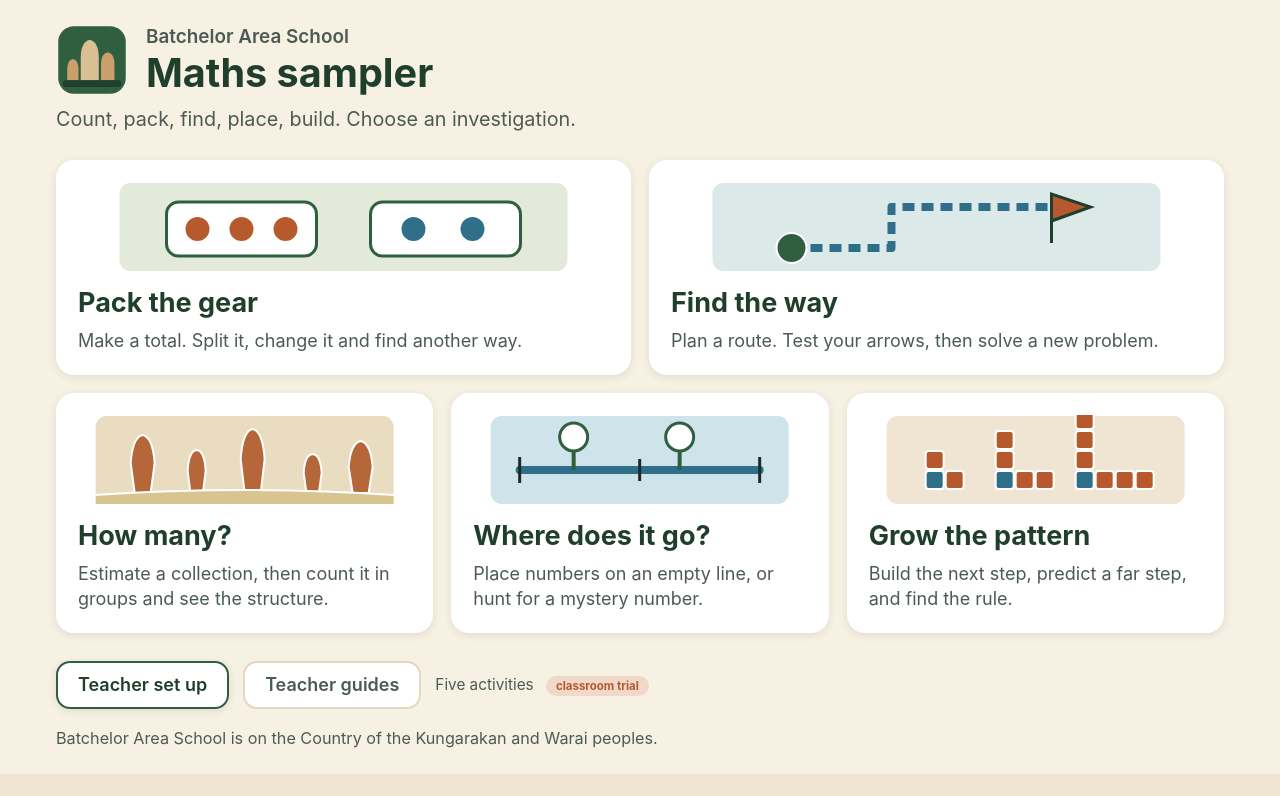
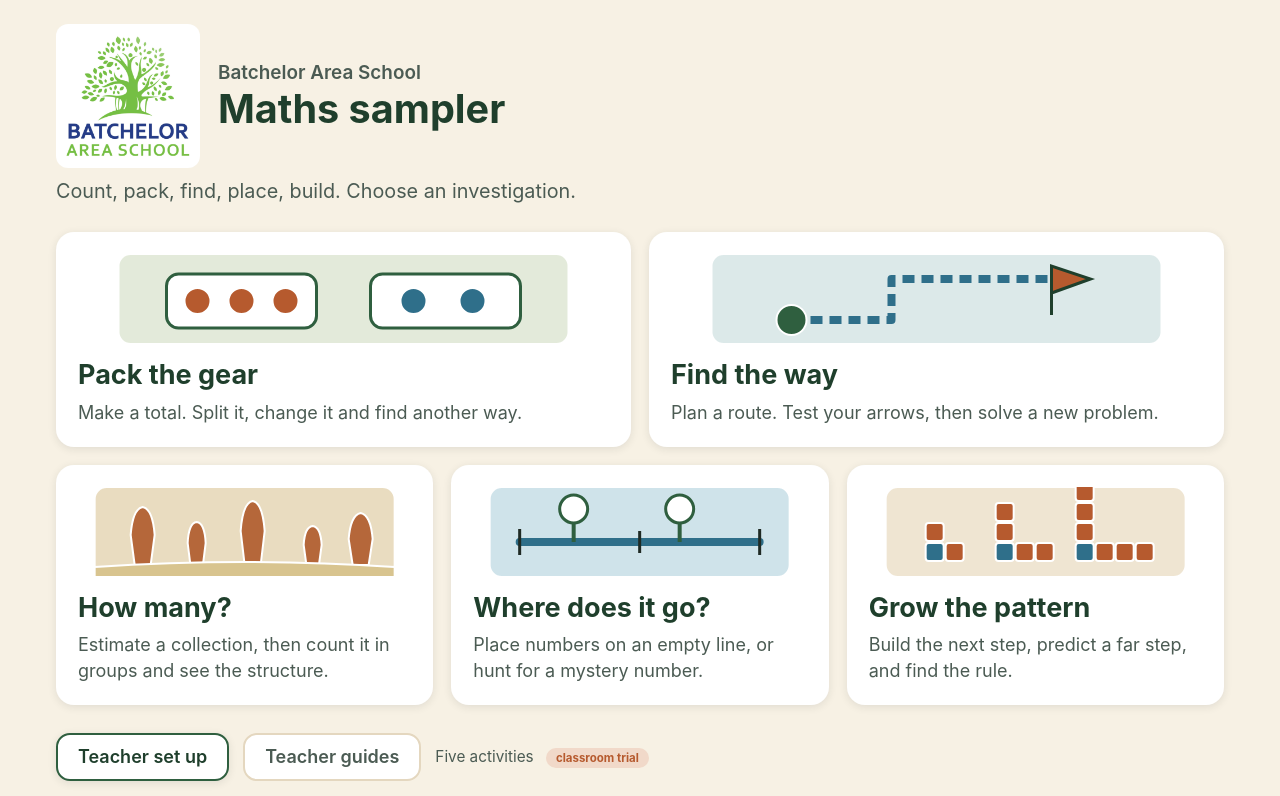
Before and after one commit to CraigWrenasmir/batchelor-maths, a website: page index.html in a window 1280 px wide. Shown: the top 796 px of the page. Drawn offline with Linux system fonts and the light colour scheme.

Commit message:
Use supplied Batchelor Area School logo

```diff
--- a/index.html
+++ b/index.html
@@ -6,11 +6,12 @@
 <meta name="theme-color" content="#1f3f2c">
 <title>Batchelor Maths Sampler</title>
 <link rel="stylesheet" href="src/shared.css">
-<link rel="icon" href="assets/logo-placeholder.svg" type="image/svg+xml">
+<link rel="icon" href="assets/batchelor-area-school-logo.jpg" type="image/jpeg">
 <style>
   .home { max-width: 1200px; margin: 0 auto; padding: 24px 16px 0; }
   .masthead { display: flex; align-items: center; gap: 18px; flex-wrap: wrap; }
-  .masthead img { width: 72px; height: 72px; border-radius: 16px; }
+  .masthead img { width: 144px; height: auto; flex: 0 0 auto; object-fit: contain; border-radius: 12px; }
+  .masthead > div { flex: 1; min-width: 0; }
   .masthead .school { margin: 0; font-size: 1.05em; color: var(--ink-soft); font-weight: 600; }
   .masthead h1 { margin: 2px 0 0; font-size: 2.2em; line-height: 1.1; color: var(--green-deep); }
   .tagline { color: var(--ink-soft); margin: 10px 0 26px; font-size: 1.1em; }
@@ -25,14 +26,14 @@
   footer.horizon { margin-top: 24px; }
   .tile:nth-child(-n+2) { grid-column:span 3; }
   @media(max-width:900px) { .tiles { grid-template-columns:repeat(2,minmax(0,1fr)); } .tile,.tile:nth-child(-n+2) { grid-column:auto; } }
-  @media(max-width:560px) { .tiles { grid-template-columns:minmax(0,1fr); } .masthead h1 { font-size:1.8em; } }
+  @media(max-width:560px) { .tiles { grid-template-columns:minmax(0,1fr); } .masthead img { width:112px; } .masthead h1 { font-size:1.8em; } }
   .draft { display: inline-block; background: var(--clay-light); color: var(--clay); font-weight: 700; font-size: 0.75em; padding: 2px 10px; border-radius: 999px; margin-left: 8px; vertical-align: middle; }
 </style>
 </head>
 <body>
 <div class="home">
   <header class="masthead">
-    <img id="logo" alt="" src="assets/logo-placeholder.svg">
+    <img id="logo" alt="Batchelor Area School logo" src="assets/batchelor-area-school-logo.jpg" width="2048" height="2048">
     <div>
       <p class="school" id="school-name"></p>
       <h1 id="collection-title"></h1>
--- a/src/config.js
+++ b/src/config.js
@@ -3,10 +3,10 @@
 export const school = {
   name: 'Batchelor Area School',
   shortName: 'Batchelor',
-  // Replace with the school's own logo file (SVG or PNG) once supplied.
+  // School logo supplied for this sampler; keep its artwork and proportions intact.
   // Leave as '' to show the wordmark only.
-  logo: 'assets/logo-placeholder.svg',
-  logoAlt: 'Maths sampler mark',
+  logo: 'assets/batchelor-area-school-logo.jpg',
+  logoAlt: 'Batchelor Area School logo',
   collectionTitle: 'Maths sampler',
   tagline: 'Count, pack, find, place, build. Choose an investigation.',
   // Short acknowledgement shown on the home page. Wording should be checked
```
Also changed, not shown: activities/find-the-way.html (+1 -1 lines), activities/grow-the-pattern.html (+1 -1 lines), activities/how-many.html (+1 -1 lines), activities/pack-the-gear.html (+1 -1 lines), activities/where-does-it-go.html (+1 -1 lines), docs/teacher-guides.html (+1 -1 lines), teacher.html (+1 -1 lines), README.md, assets/batchelor-area-school-logo.jpg (added).
